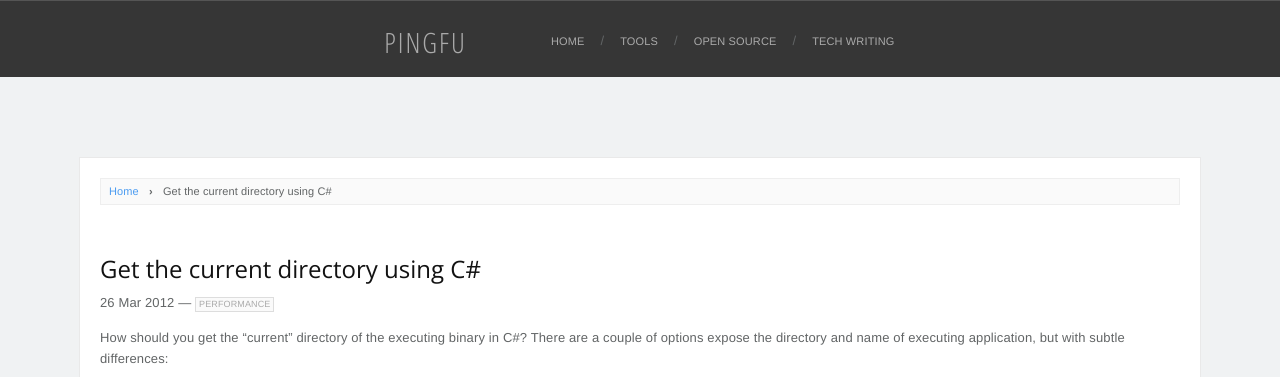
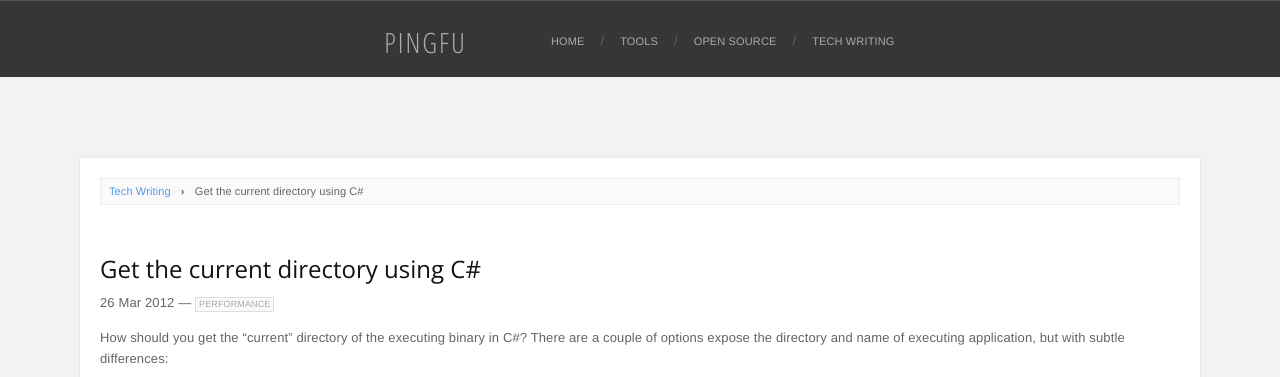
Before and after one commit to pingfu/pingfu.github.io, a Jekyll site: the page built from _posts/2012-03-26-get-current-directory-using-csharp.markdown, in a window 1280 px wide. Shown: the top 377 px of the page. Built offline with Jekyll 4.4.1, drawn with Linux system fonts in a browser that asks for light colours; nearby versions of some CDN libraries; comment, search, counter and statistics services are not loaded.

Commit message:
updated breadcrumb nav on posts

```diff
--- a/_layouts/post.html
+++ b/_layouts/post.html
@@ -1,11 +1,12 @@
 ---
 layout: default
+redirect_from: "/blog/"
 ---
 
 
 <section class="boxed">
 
-	<div class="breadcrumb"><a href="/">Home</a> <span class="divider">›</span> {{ page.title }}</div>
+	<div class="breadcrumb"><a href="/writing.html">Tech Writing</a> <span class="divider">›</span> {{ page.title }}</div>
 
 	<h2>{{ page.title }}</h2>
 	<p class="meta">{{ page.date | date_to_string }} — {% for category in page.categories %} <span class="category">{{ category }}</span> {% endfor %}</p>
@@ -31,6 +32,6 @@ layout: default
 
     </script>
 
-    <a href="http://disqus.com" class="dsq-brlink">comments powered by <span class="logo-disqus">Disqus</span></a>
+    <a href="//disqus.com" class="dsq-brlink">comments powered by <span class="logo-disqus">Disqus</span></a>
 
 </section>
```
